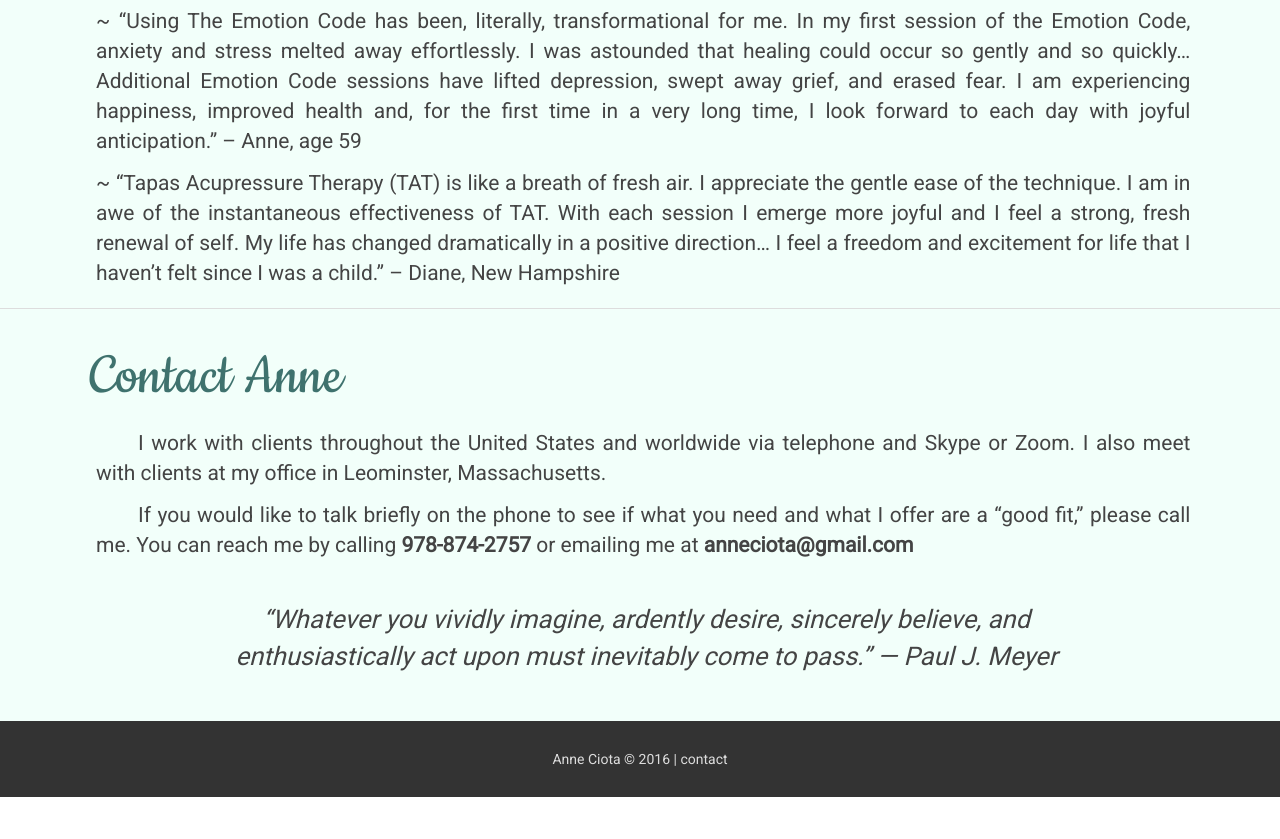
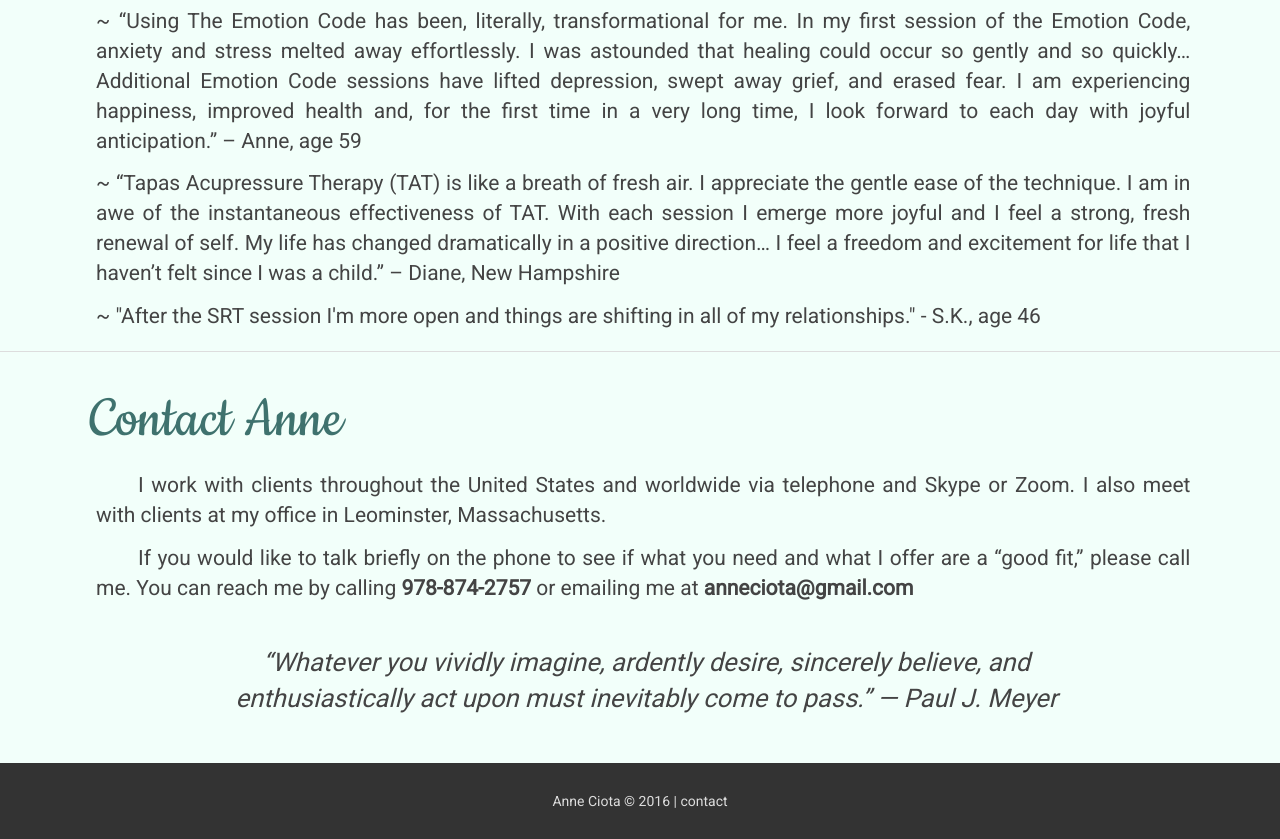
Before and after one commit to embodyyourtruth/embodyyourtruth.github.io, a plain HTML site: page index.html in a window 1280 px wide. Shown: the part 4398-5237 px from the top of the page. Before the commit the page ends 5195 px from the top, so only its background shows below. Drawn offline with nearby package versions, Linux system fonts and the light colour scheme.

Commit message:
Update index.html

```diff
--- a/index.html
+++ b/index.html
@@ -111,6 +111,7 @@
     <p>~ “The work with Anne using the Emotion Code was profound and deeply healing. I highly recommend her and this technique.” – Sue, age 45</p>
     <p>~ “Using The Emotion Code has been, literally, transformational for me. In my first session of the Emotion Code, anxiety and stress melted away effortlessly. I was astounded that healing could occur so gently and so quickly… Additional Emotion Code sessions have lifted depression, swept away grief, and erased fear. I am experiencing happiness, improved health and, for the first time in a very long time, I look forward to each day with joyful anticipation.” – Anne, age 59</p>
     <p>~ “Tapas Acupressure Therapy (TAT) is like a breath of fresh air. I appreciate the gentle ease of the technique. I am in awe of the instantaneous effectiveness of TAT.  With each session I emerge more joyful and I feel a strong, fresh renewal of self. My life has changed dramatically in a positive direction… I feel a freedom and excitement for life that I haven’t felt since I was a child.” – Diane, New Hampshire</p>
+    <p>~  "After the SRT session I'm more open and things are shifting in all of my relationships." - S.K., age 46</p>
 
     <hr>
 
```
